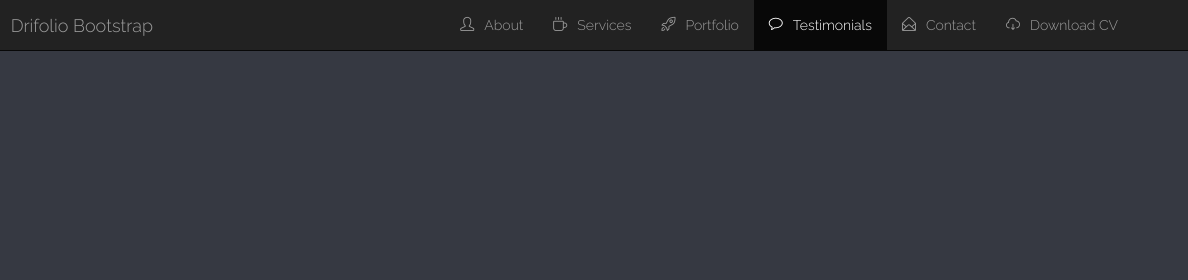
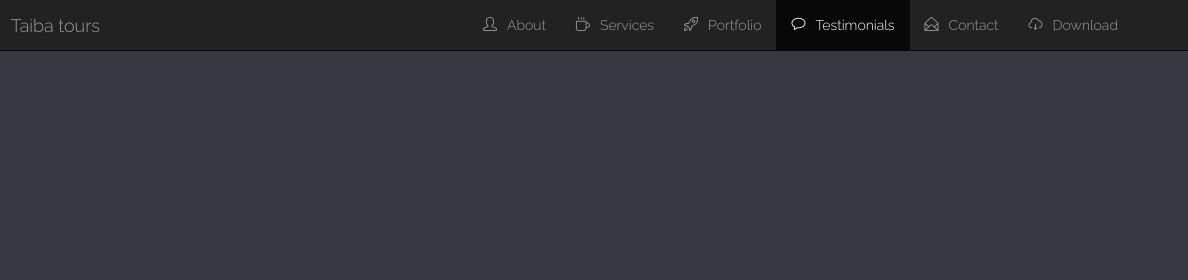
Before and after one commit to ansarinaeemakhtar/sample_rep, a plain HTML site: page index.html in a window 1280 px wide. Shown: the top 280 px of the page, 92-1280 px from the left. Drawn offline with nearby package versions, Linux system fonts and the light colour scheme; a script that the page names is missing; a web font is replaced by a local one.

Commit message:
some minor changes

```diff
--- a/index.html
+++ b/index.html
@@ -106,7 +106,7 @@
                            <a class="navbar-brand" href="#hero">
                             <!-- Replace Drifolio Bootstrap with your Site Name and remove icon-grid to remove the placeholder icon -->
                             <span class="brandicon icon-grid"></span>
-                            <span class="brandname">Drifolio Bootstrap</span>
+                            <span class="brandname">Taiba tours</span>
                         </a>
                     </div>
 
@@ -119,7 +119,7 @@
 
                         <!--don't forget to replace my email address below with yours-->
                         <li><a href="mailto:m@creatrix.us"><span class="btnicon icon-envelope-open"></span>Contact</a></li>
-                        <li class="active"><a href=""><span class="btnicon icon-cloud-download"></span>Download CV</a></li>
+                        <li class="active"><a href=""><span class="btnicon icon-cloud-download"></span>Download</a></li>
                     </ul>
 
                 </div><!--.nav-collapse -->
```
